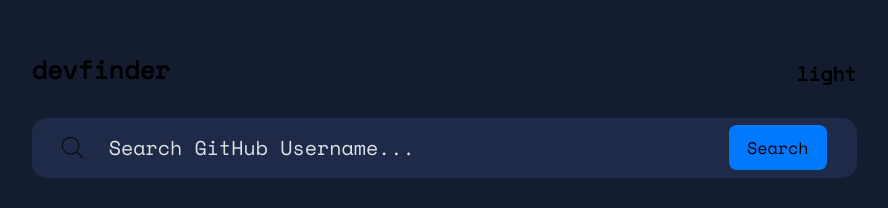
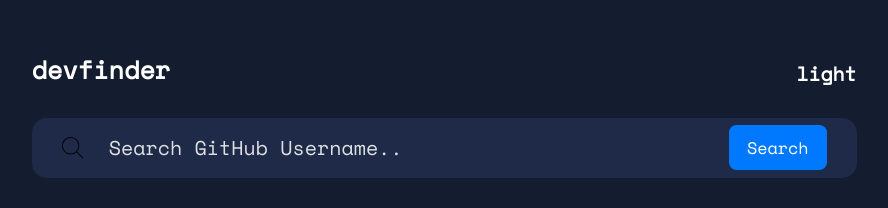
Before and after one commit to vin-vu/GitHub-user-search, a React (Create React App) app: page / in a window 1280 px wide. Shown: the part 162-370 px from the top of the page, without its empty margins (196-1084 px from the left). Built offline with nearby package versions, Linux system fonts and the light colour scheme; no server answers.

Commit message:
Updates to font color

```diff
--- a/src/components/SearchBar.js
+++ b/src/components/SearchBar.js
@@ -9,7 +9,7 @@
         <input
           className="search-input"
           type="text"
-          placeholder="Search GitHub Username..."
+          placeholder="Search GitHub Username.."
           value={value}
           onChange={onChange}
           onSubmit={onSubmit}
--- a/src/index.css
+++ b/src/index.css
@@ -8,6 +8,7 @@
   -moz-osx-font-smoothing: grayscale;
   zoom: 1.5;
   overflow: hidden;
+  color: white;
 }
 
 code {
--- a/src/styles/SearchBar.css
+++ b/src/styles/SearchBar.css
@@ -20,6 +20,7 @@
 
 input {
   font-family: "Space Mono", monospace;
+  color: white;
 }
 
 ::placeholder {
@@ -56,6 +57,7 @@
   display: inline-block;
   position: relative;
   transition: 0.5s;
+  color: white;
 }
 
 .search-btn span:after {
```
